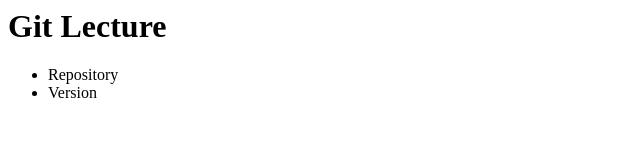
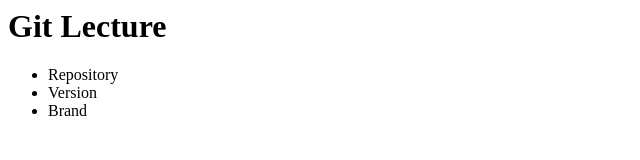
Before and after one commit to monkey199210/opentutorials, a plain HTML site: page index.html in a window 1280 px wide. Shown: the full height of the page, 0-640 px from the left. Drawn offline with Linux system fonts and the light colour scheme.

Commit message:
Add Brand.

```diff
--- a/index.html
+++ b/index.html
@@ -9,6 +9,7 @@
 	<ul>
 		<li>Repository</li>
 		<li>Version</li>
+		<li>Brand</li>
 	</ul>
 </body>
 </html>
```
